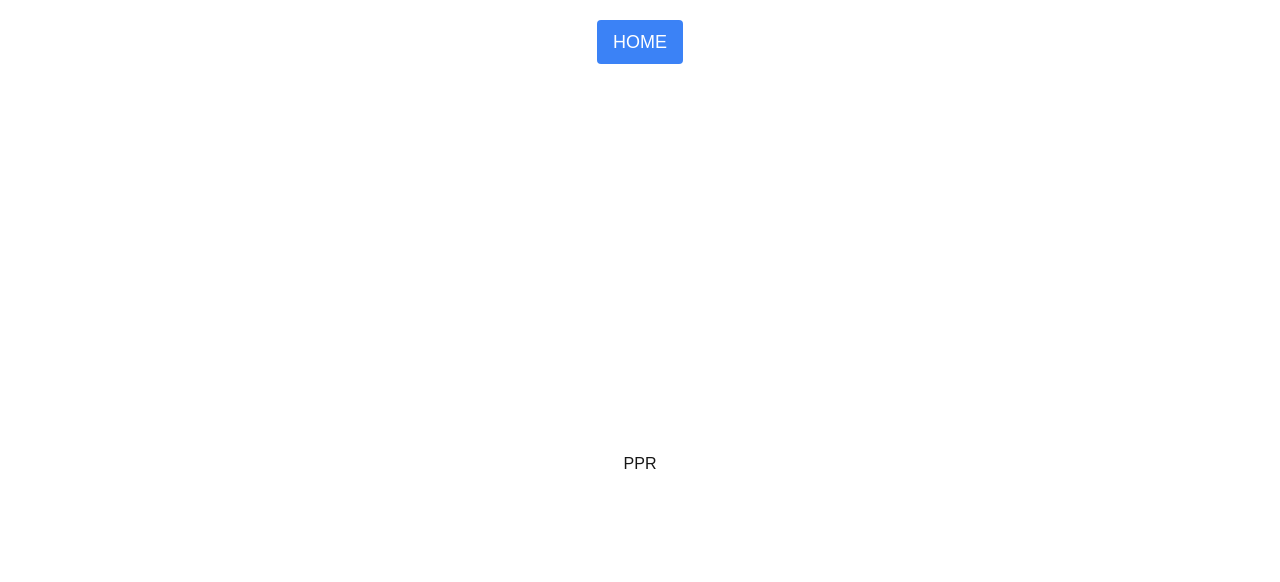
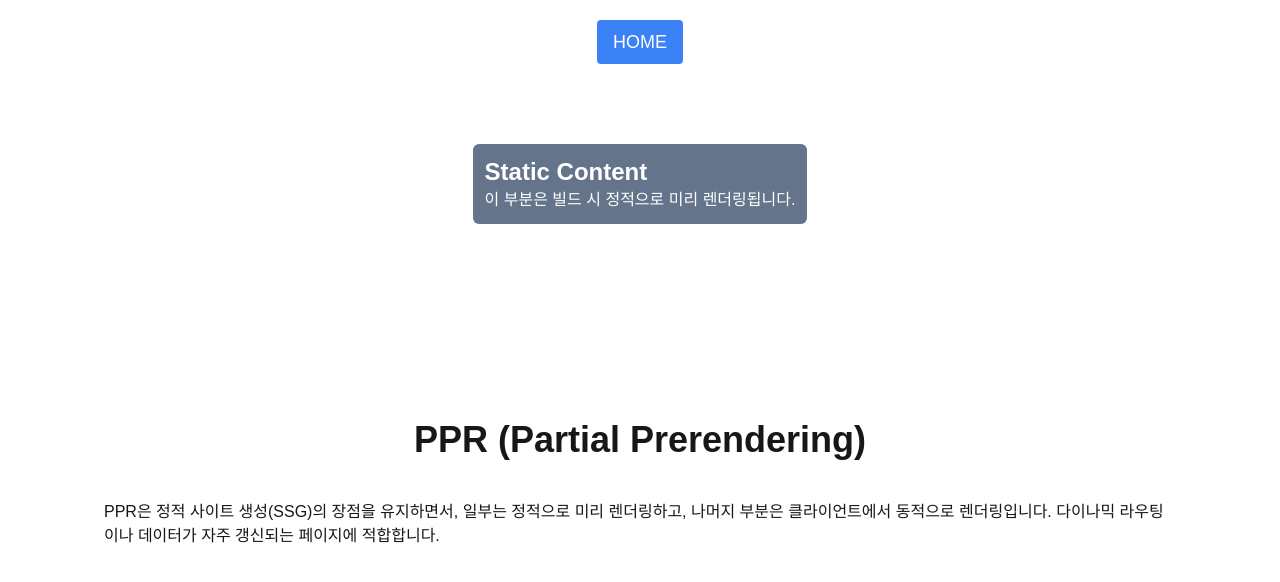
Before and after one commit to Lee-Ki-Bong/nextjs-rendering-practice, a Next.js app: page /ppr in a window 1280 px wide. Shown: the top 582 px of the page. Built offline with nearby package versions, Linux system fonts and the light colour scheme; data requests are answered from the project's data file.

Commit message:
✨ PPR - 실험적 기능 사용위해 pnpm add next@canary

```diff
--- a/app/(rendering)/ppr/page.tsx
+++ b/app/(rendering)/ppr/page.tsx
@@ -1,7 +1,22 @@
-import React from "react";
+import React, { Suspense } from "react";
+import StaticComponent from "@/components/StaticComponent";
+import DynamicComponent from "@/components/DynamicComponent";
+
+// eslint-disable-next-line camelcase
+export const experimental_ppr = true;
 
 const Page = () => {
-  return <div>PPR</div>;
+  return (
+    <>
+      {/* 정적 콘텐츠 */}
+      <StaticComponent />
+
+      {/* 동적 콘텐츠 (클라이언트에서 데이터 로드) */}
+      <Suspense fallback={<p>Loading dynamic content...</p>}>
+        <DynamicComponent />
+      </Suspense>
+    </>
+  );
 };
 
 export default Page;
--- /dev/null
+++ b/components/DynamicComponent.tsx
@@ -0,0 +1,39 @@
+"use client";
+
+import PostComponent from "@/components/PostComponent";
+import { Post } from "@/types/posts";
+import React, { useEffect, useState } from "react";
+
+const DynamicComponent = () => {
+  const [data, setData] = useState<Post | null>(null);
+  const [loading, setLoading] = useState(true);
+
+  // useEffect 훅: 컴포넌트가 마운트될 때 한 번 실행.
+  useEffect(() => {
+    fetch("http://localhost:4000/posts/5")
+      .then((response) => response.json())
+      .then((data: Post) => {
+        if (!data.id || !data.title || !data.body) {
+          throw new Error("Invalid data structure");
+        }
+        setData(data);
+        setLoading(false);
+      })
+      .catch((error) => {
+        console.error("Error:", error);
+        setLoading(false);
+      });
+  }, []);
+
+  if (loading) return <p>Loading...</p>;
+
+  if (!data) return <p>No Data</p>;
+
+  return (
+    <>
+      <PostComponent post={data} />
+    </>
+  );
+};
+
+export default DynamicComponent;
--- /dev/null
+++ b/components/StaticComponent.tsx
@@ -0,0 +1,14 @@
+import React from "react";
+
+const StaticComponent = () => {
+  return (
+    <div className="rounded-md bg-slate-500 p-3 text-white">
+      <h2 className="h2">Static Content</h2>
+      <p className="custom-contents-text">
+        이 부분은 빌드 시 정적으로 미리 렌더링됩니다.
+      </p>
+    </div>
+  );
+};
+
+export default StaticComponent;
--- a/db.json
+++ b/db.json
@@ -19,6 +19,11 @@
       "id": 4,
       "title": "SSG (Static Site Generation)",
       "body": "SSG는 빌드 시 데이터를 가져와 정적 HTML을 생성하는 방식입니다. 성능과 SEO에 매우 유리합니다. 데이터가 빌드 이후에는 고정되며, 갱신하려면 다시 빌드해야 합니다."
+    },
+    {
+      "id": 5,
+      "title": "PPR (Partial Prerendering)",
+      "body": "PPR은 정적 사이트 생성(SSG)의 장점을 유지하면서, 일부는 정적으로 미리 렌더링하고, 나머지 부분은 클라이언트에서 동적으로 렌더링입니다. 다이나믹 라우팅이나 데이터가 자주 갱신되는 페이지에 적합합니다."
     }
   ]
 }
--- a/next.config.ts
+++ b/next.config.ts
@@ -7,6 +7,10 @@ const nextConfig: NextConfig = {
       fullUrl: true,
     },
   },
+
+  experimental: {
+    ppr: "incremental",
+  },
 };
 
 export default nextConfig;
--- a/package.json
+++ b/package.json
@@ -10,7 +10,7 @@
   },
   "dependencies": {
     "json-server": "0.17.4",
-    "next": "15.0.3",
+    "next": "15.0.4-canary.33",
     "react": "19.0.0-rc-66855b96-20241106",
     "react-dom": "19.0.0-rc-66855b96-20241106"
   },
```
Also changed, not shown: 1 other file (tests, documents, lock files or other folders).
